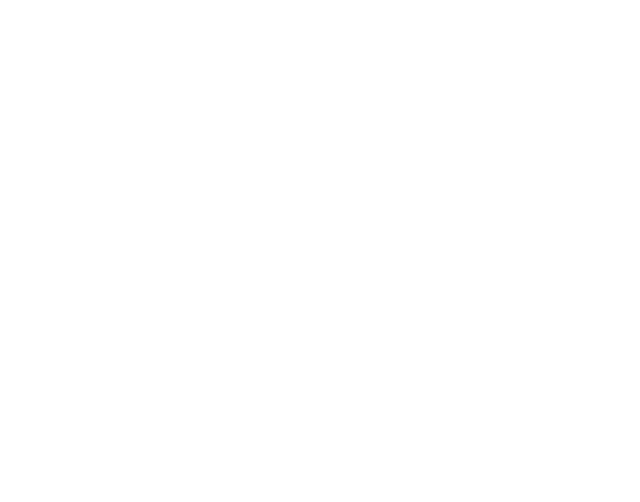
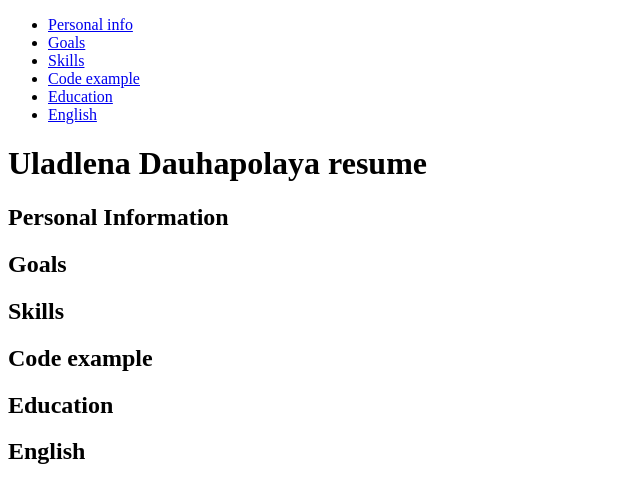
Before and after one commit to Uladlena/rsschool-cv, a plain HTML site: page index.html in a window 1280 px wide. Shown: the whole page, without its empty margins (0-640 px from the left). Drawn offline with Linux system fonts and the light colour scheme.

Commit message:
feat: add basic semantic layout

```diff
--- a/index.html
+++ b/index.html
@@ -1,12 +1,68 @@
 <!DOCTYPE html>
 <html lang="en">
-<head>
-    <meta charset="UTF-8">
-    <meta name="viewport" content="width=device-width, initial-scale=1.0">
-    <meta http-equiv="X-UA-Compatible" content="ie=edge">
-    <title>Resume Dauhapolaya Uladlena</title>
-</head>
-<body>
+  <head>
+    <meta charset="UTF-8" />
+    <meta name="viewport" content="width=device-width, initial-scale=1.0" />
+    <meta http-equiv="X-UA-Compatible" content="ie=edge" />
+    <title>Uladlena Dauhapolaya resume</title>
+  </head>
 
-</body>
+  <body>
+    <header class="header">
+      <div class="wrap">
+        <nav class="top-nav">
+          <ul>
+            <li><a href="#personal">Personal info</a></li>
+            <li><a href="#goals">Goals</a></li>
+            <li><a href="#skills">Skills</a></li>
+            <li><a href="#code">Code example</a></li>
+            <li><a href="#education">Education</a></li>
+            <li><a href="#english">English</a></li>
+          </ul>
+        </nav>
+      </div>
+    </header>
+
+    <main class="main">
+      <div class="wrap">
+        <h1>Uladlena Dauhapolaya resume</h1>
+
+        <section class="section" id="personal">
+          <h2>Personal Information</h2>
+
+        </section>
+
+        <section class="section" id="goals">
+          <h2>Goals</h2>
+
+        </section>
+
+        <section class="section" id="skills">
+          <h2>Skills</h2>
+
+        </section>
+
+        <section class="section" id="code">
+          <h2>Code example</h2>
+
+        </section>
+
+        <section class="section" id="education">
+          <h2>Education</h2>
+
+        </section>
+
+        <section class="section" id="english">
+          <h2>English</h2>
+
+        </section>
+
+      </div>
+    </main>
+
+    <footer class="footer">
+
+    </footer>
+
+  </body>
 </html>
```
